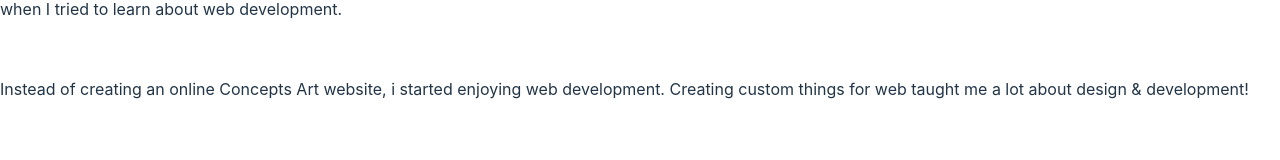
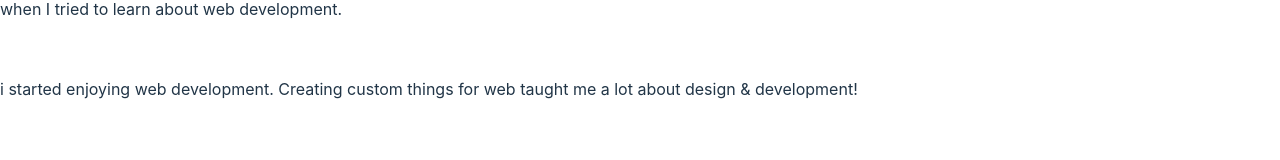
Before and after one commit to Jordannst/Personal-Website, a React (Vite) app: page / in a window 1280 px wide. Shown: the part 552-712 px from the top of the page. Built offline with nearby package versions, Linux system fonts and the light colour scheme.

Commit message:
Modified About js

```diff
--- a/src/components/AboutSection/about.jsx
+++ b/src/components/AboutSection/about.jsx
@@ -22,9 +22,8 @@ const About = () => {
             </p>
             <br />
             <p tabIndex={0}>
-              Instead of creating an online Concepts Art website, i started
-              enjoying web development. Creating custom things for web taught me
-              a lot about design &amp; development!
+              i started enjoying web development. Creating custom things for web
+              taught me a lot about design &amp; development!
             </p>
             <br />
             <p tabIndex={0}>
```
